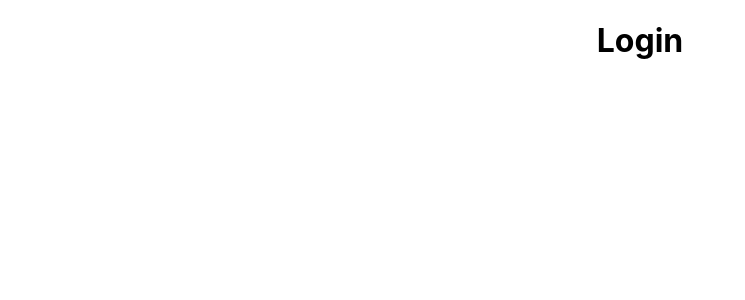
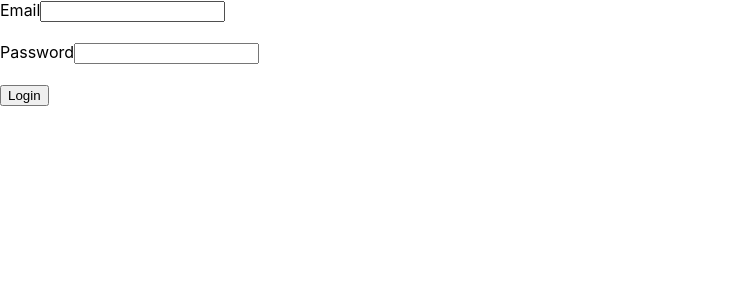
Before and after one commit to omontoy/soccer-frontend, a React (Create React App) app: page /login in a window 1280 px wide. Shown: the top 300 px of the page, without its empty margins (0-745 px from the left). Built offline with nearby package versions, Linux system fonts and the light colour scheme.

Commit message:
Add login

```diff
--- a/src/pages/Home.js
+++ b/src/pages/Home.js
@@ -8,7 +8,7 @@ function Home() {
 
   const handleLogout = () => {
     sessionStorage.clear()
-    history.push('/register')
+    history.push('/login')
   }
 
   return (
--- a/src/pages/Login.js
+++ b/src/pages/Login.js
@@ -1,34 +1,79 @@
 
 import '../App.css';
+import React, { useState } from 'react';
+import { soccerServer } from '../utils/apiaxios'
+import { useHistory } from "react-router-dom";
+
 
 export function Login() {
+
+  const history = useHistory()
+
+  const [ loginForm, setLoginForm ] = useState({
+    email: "",
+    password: ""
+  })
+
+  const handleChange = e => {
+    const { name, value } = e.target
+
+    setLoginForm({
+      ...loginForm,
+      [name]: value
+    })
+  }
+
+  const handleLogin = async e => {
+    e.preventDefault()
+
+    try {
+      const { email, password } = loginForm
+      const { data: { token } } = await soccerServer({
+        method: 'POST',
+        url: '/users/login',
+        data: { email, password }
+      })
+
+      sessionStorage.setItem('token', token)
+      history.push('/')
+    }
+    catch(err) {
+        console.log(err.message)
+    }
+  }
+
+
+  const { email, password } = loginForm
+
   return (
-    <div className="App">
-      <h1>Login</h1>
-    </div>
+    <form onSubmit={handleLogin}>
+      <label htmlFor="email">Email</label>
+      <input
+        type="email"
+        id="email"
+        name="email"
+        value={email}
+        required
+        onChange={handleChange}
+      />
+      <br></br>
+      <br></br>
+
+      <label htmlFor="password">Password</label>
+      <input
+        type="password"
+        id="password"
+        name="password"
+        value={password}
+        required
+        onChange={handleChange}
+      />
+      <br></br>
+      <br></br>
+
+      <button type="submit">
+        Login
+      </button>
+    </form>
   )
 }
-
-// import { Component } from 'react'
-// import axios from 'axios'
-
-// class Login extends Component {
-//   state = {
-//     email: '',
-//     password: ''
-//   }
-
-//   handleChange = e => {
-//     const { value, name } = e.target
-//     this.setState({
-//       [name]: value
-//     })
-//   }
-
-//   handleSubmit = async e => {
-//     e.preventDefault()
-
-//     const { email, password } = this.state
-//     const { data }
-//   }
-// }
```
